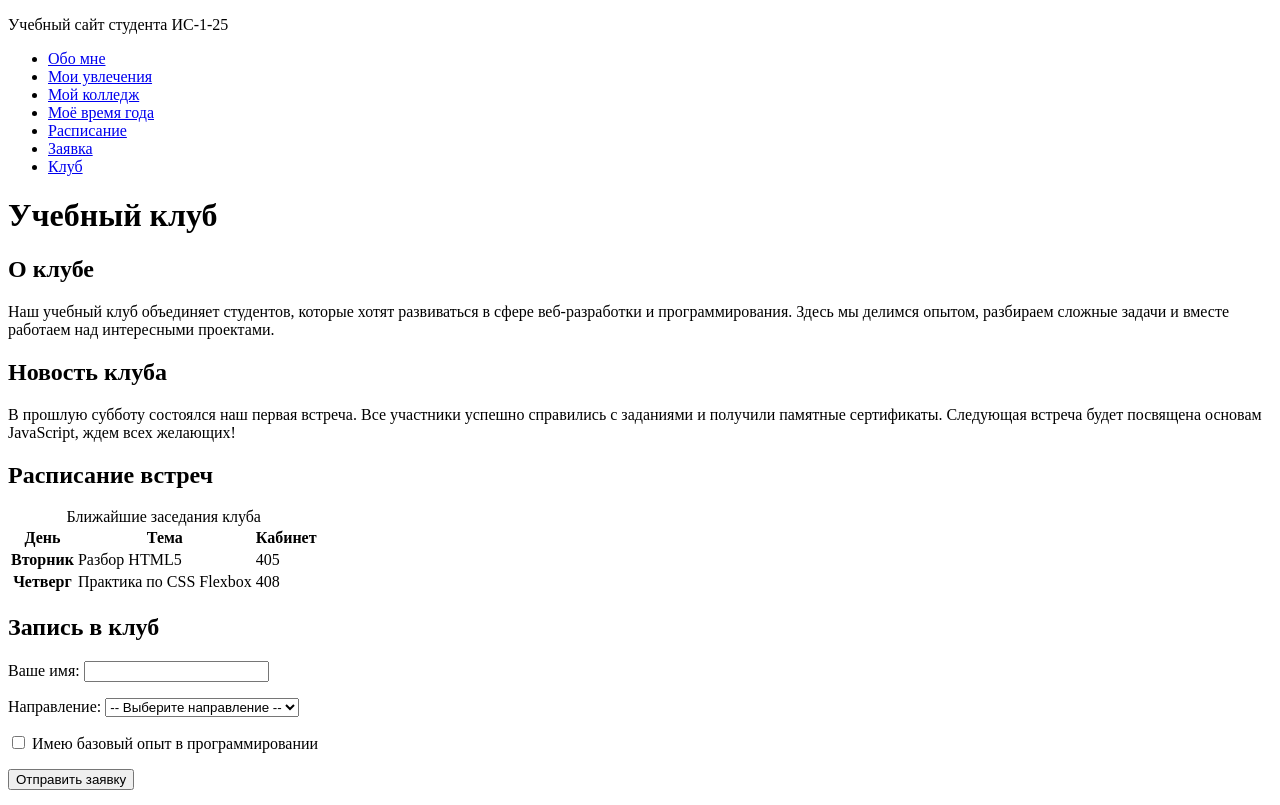
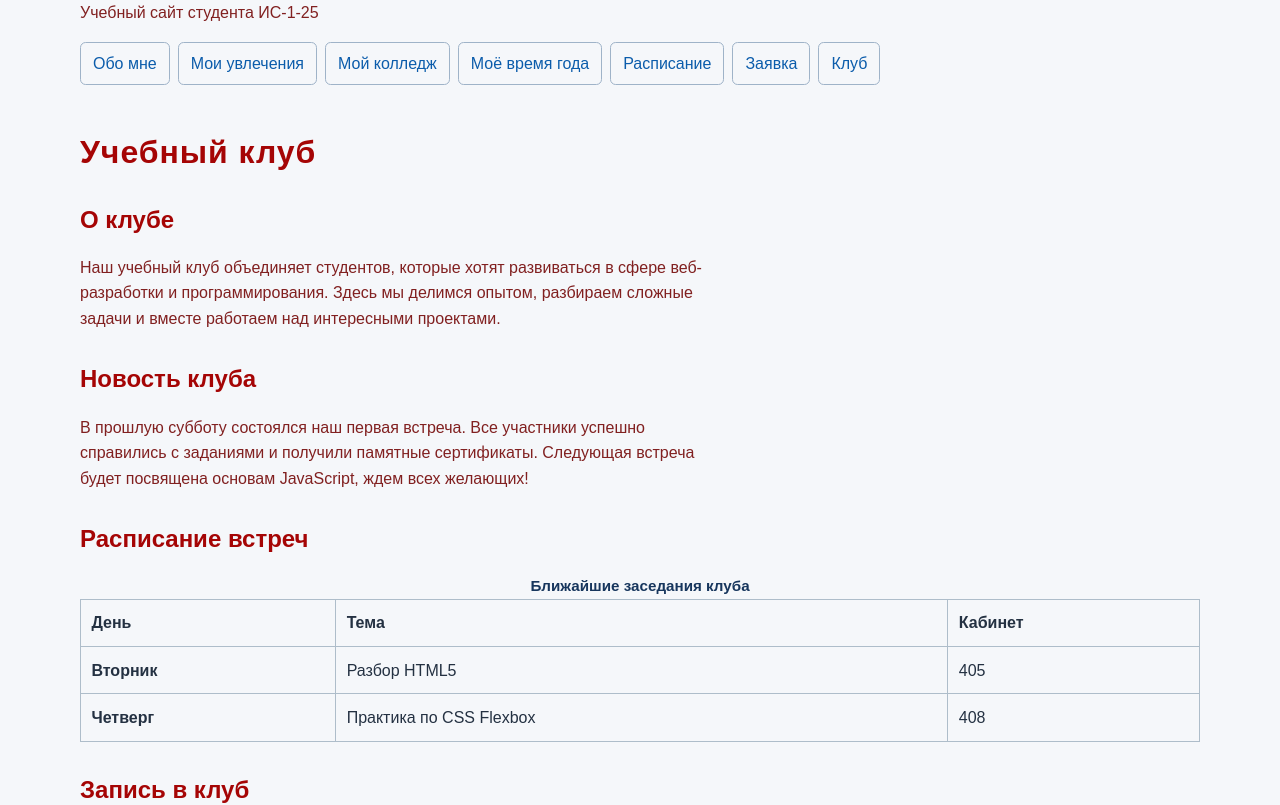
Before and after one commit to GavrilovaAnastasia67/uchebnaya-praktika, a plain HTML site: page about-me/club.html in a window 1280 px wide. Shown: the top 805 px of the page. Drawn offline with Linux system fonts and the light colour scheme.

Commit message:
Connect CSS and add selectors

```diff
--- a/about-me/club.html
+++ b/about-me/club.html
@@ -3,13 +3,15 @@
 <head>
     <meta charset="UTF-8">
     <meta name="viewport" content="width=device-width, initial-scale=1.0">
+    <link rel="stylesheet" href="style.css"/>
     <title>Учебный клуб – Гаврилова Анастасия и Кириллова Диана</title>
+    <link rel="stylesheet" href="style.css"/>
 </head>
 <body>
 
     <header>
         <p>Учебный сайт студента ИС-1-25</p>
-        <nav aria-label="Главное меню">
+        <nav class="main-nav">
             <ul>
                 <li><a href="index.html">Обо мне</a></li>
                 <li><a href="hobby.html">Мои увлечения</a></li>
@@ -96,6 +98,6 @@
     <footer>
         <p>Автор: Гаврилова Анастасия и Кириллова Диана. Учебная практика УП.09.</p>
        </footer>
-
+    <p><a href="#top">Наверх</a></p>
 </body>
 </html>
--- /dev/null
+++ b/about-me/style.css
@@ -0,0 +1,276 @@
+body {
+    color: #ff0000;
+    background-color: #f5f7fa;
+}
+
+p {
+    color: #812020;
+}
+
+h1, h2 {
+    color: #ff0000;
+}
+.site-note {
+    font-style: italic;
+}
+#top {
+    letter-spacing: 0.03em;
+}
+
+.site-note {
+    font-style: italic;
+}
+
+.main-nav a {
+    color: #c40909;
+}
+
+.main-nav a:hover {
+    color: #8a2c2c;
+}
+
+.main-nav a:focus {
+    outline: 2px solid #ff0000;
+    outline-offset: 3px;
+}
+
+.page-footer p {
+    color: #422424;
+}
+
+.external-link {
+    color: #8a2c2c;
+}
+.main-nav a {
+    color: purple;
+}
+a {
+    color: green;
+}
+h1, h2 {
+    color: #17365d;
+}
+
+.news-item {
+    color: #ff0000;
+}
+
+.news-description {
+    color: #555555;
+}
+
+.main-nav a:focus {
+    outline: 2px solid #17365d;
+    outline-offset: 3px;
+}
+
+html {
+    font-size: 16px;
+}
+
+body {
+    font-family: Arial, Helvetica, sans-serif;
+    font-size: 1rem;
+    line-height: 1.6;
+    color: #243142;
+    background-color: #f5f7fa;
+}
+
+p, li {
+    max-width: 70ch;
+}
+
+h1, h2, h3 {
+    font-family: Arial, Helvetica, sans-serif;
+    color: #17365d;
+}
+
+h1 {
+    font-size: 2rem;
+    line-height: 1.2;
+}
+
+h2 {
+    font-size: 1.5rem;
+    line-height: 1.3;
+}
+
+.lead {
+    font-size: 1.125rem;
+}
+
+a {
+    color: #0b5cab;
+    text-decoration-thickness: 0.08em;
+    text-underline-offset: 0.15em;
+}
+
+a:visited {
+    color: #5c3f8c;
+}
+
+a:hover {
+    color: #8a2c2c;
+}
+
+a:focus-visible {
+    outline: 3px solid #d08a00;
+    outline-offset: 3px;
+}
+
+caption, legend, figcaption {
+    font-weight: bold;
+    font-size: 0.95rem;
+    color: #17365d;
+}
+
+.site-note {
+    font-style: italic;
+}
+
+footer {
+    font-size: 0.9rem;
+}
+*, *::before, *::after {
+    box-sizing: border-box;
+}
+
+html {
+    font-size: 16px;
+}
+
+body {
+    margin: 0;
+    font-family: Arial, Helvetica, sans-serif;
+    font-size: 1rem;
+    line-height: 1.6;
+    color: #243142;
+    background-color: #f5f7fa;
+}
+
+p, li {
+    max-width: 70ch;
+}
+
+img {
+    max-width: 100%;
+    height: auto;
+}
+
+header, main, footer {
+    width: min(100% - 2rem, 70rem);
+    margin-inline: auto;
+}
+
+main {
+    padding-block: 2rem;
+}
+
+section {
+    margin-block: 2rem;
+}
+
+h1, h2, h3, p, ul, ol, figure {
+    margin-top: 0;
+}
+
+h1, h2, h3 {
+    font-family: Arial, Helvetica, sans-serif;
+    color: rgb(165, 5, 5);
+}
+
+h1 {
+    font-size: 2rem;
+    line-height: 1.2;
+}
+
+h2 {
+    font-size: 1.5rem;
+    line-height: 1.3;
+}
+
+.lead {
+    font-size: 1.125rem;
+}
+
+.main-nav ul {
+    display: flex;
+    flex-wrap: wrap;
+    gap: 0.5rem;
+    padding: 0;
+    list-style: none;
+}
+
+.main-nav a {
+    display: inline-block;
+    padding: 0.5rem 0.75rem;
+    border: 1px solid #9fb3c8;
+    border-radius: 0.35rem;
+    color: #0b5cab;
+    text-decoration: none;
+}
+
+.main-nav a:hover {
+    color: #8a2c2c;
+}
+
+.main-nav a:focus-visible {
+    outline: 3px solid #d08a00;
+    outline-offset: 3px;
+}
+
+.card-list {
+    display: flex;
+    flex-wrap: wrap;
+    gap: 1rem;
+    padding: 0;
+    list-style: none;
+}
+
+.card {
+    flex: 1 1 15rem;
+    padding: 1rem;
+    border: 1px solid #c9d3dd;
+    border-radius: 0.5rem;
+    background-color: #ffffff;
+}
+
+.site-note {
+    font-style: italic;
+}
+
+table {
+    width: 100%;
+    border-collapse: collapse;
+}
+
+th, td {
+    padding: 0.65rem;
+    border: 1px solid #aebdca;
+    text-align: left;
+}
+
+input, select, textarea, button {
+    font: inherit;
+}
+
+input, select, textarea {
+    width: 100%;
+    max-width: 32rem;
+    padding: 0.55rem;
+    border: 1px solid #7d8d9c;
+}
+
+input[type="radio"],
+input[type="checkbox"] {
+    width: auto;
+}
+
+button {
+    padding: 0.6rem 1rem;
+    cursor: pointer;
+}
+
+footer {
+    font-size: 0.9rem;
+}
```
Also changed, not shown: about-me/application.html (+4 -1 lines), about-me/college.html (+7 -2 lines), about-me/hobby.html (+5 -1 lines), about-me/index.html (+10 -9 lines), about-me/schedule.html (+4 -1 lines), about-me/season.html (+6 -2 lines).
